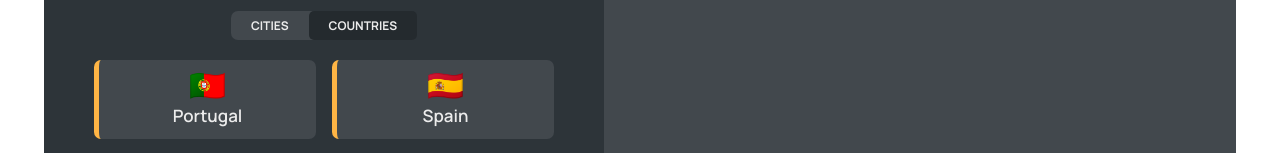
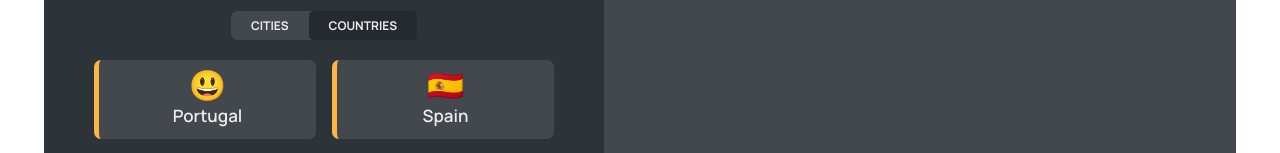
Before and after one commit to houssemdxd/World-Wise, a React (Vite) app: page /app/countries in a window 1280 px wide. Shown: the part 149-302 px from the top of the page. Built offline with nearby package versions, Linux system fonts and the light colour scheme; data requests are answered from the project's data file.

Commit message:
Add Context Api &Consume it

```diff
--- a/src/App.jsx
+++ b/src/App.jsx
@@ -14,42 +14,19 @@
 import CountryList from './Components/CountryList'
 import City from './Components/City'
 import Form from "./Components/Form"
+import { CitiesProvider } from './contexts/CitiesContext'
+
+
+
 
 function App() {
-const [count, setCount] = useState(0)
-const [cities , setCities ] = useState([]);
-const [isLoading ,setIsLoading] =useState(false)
-useEffect(function ()
-{
-async function getCities()
-{
-try{
-    setIsLoading(true)
-
-  const res = await fetch("http://localhost:9000/cities") ;
-
-  const data = await  res.json()
-  console.log(data)
-  setCities(data)
-}catch(error)
-{
-console.log(error.message)
-}finally{
-  setIsLoading(false)
-}
-
-}
-getCities()
-}
-
-
-,[])
 
 
 
   return (
 
 <>
+<CitiesProvider>
    <BrowserRouter>
 
    <Routes>
@@ -61,8 +38,8 @@
     <Route  path="app" element ={<AppLayout/>}  >
 
       <Route path='cities/:id' element={<City/>}></Route>
-      <Route path='cities' element ={<CityList cities={cities} isLoading={isLoading}/>}></Route>
-      <Route path='countries' element ={<CountryList cities={cities} isLoading={isLoading}/>}></Route>
+      <Route path='cities' element ={<CityList />}></Route>
+      <Route path='countries' element ={<CountryList />}></Route>
       <Route path='form' element={<Form/>}  ></Route>
 
 
@@ -73,6 +50,8 @@
    </Routes>
 
     </BrowserRouter>
+
+</CitiesProvider>
     </>
   )
 }
--- a/src/Components/City.jsx
+++ b/src/Components/City.jsx
@@ -1,7 +1,8 @@
 /* eslint-disable no-unused-vars */
 import { useParams } from "react-router-dom";
 import styles from "./City.module.css";
-
+import { useEffect,useState } from "react";
+import Spinner from "./Spinner";
 const formatDate = (date) =>
   new Intl.DateTimeFormat("en", {
     day: "numeric",
@@ -11,25 +12,48 @@
   }).format(new Date(date));
 
 function City() {
+const  [isLoading,setIsLoading] =useState(false);
+const [city , setCity] = useState({});
 
 
 const {id} = useParams()
 
-  // TEMP DATA
-  const currentCity = {
-    cityName: "Lisbon",
-    emoji: "🇵🇹",
-    date: "2027-10-31T15:59:59.138Z",
-    notes: "My favorite city so far!",
-  };
+// API CALL
 
-  const { cityName, emoji, date, notes } = currentCity;
+useEffect(
+  function (){
+
+async function getCity()
+{try{
+setIsLoading(true)
+    const res = await fetch(`http://localhost:9000/cities/${id}`)
+    const data = await res.json()
+    console.log(data)
+    setCity(data);
+}
+catch(e)
+{
+console.log(e.message)
+}finally
+{
+  setIsLoading(false)
+}
+
+}
+getCity()
+  }
+
+  ,[])
+
+  const { cityName, emoji, date, notes } = city;
 
   return (
+    <>
+      {isLoading ? <Spinner/> :
+     <div className={styles.city}>
 
 
-     <div className={styles.city}>
-      <p>City {id}</p>
+
        <div className={styles.row}>
         <h6>City name</h6>
          <h3>
@@ -62,7 +86,8 @@
 
        <div>
      </div>
-   </div>
+   </div>}
+   </>
   );
 }
 
--- a/src/Components/CityList.jsx
+++ b/src/Components/CityList.jsx
@@ -1,9 +1,12 @@
+import { useCities } from "../contexts/CitiesContext";
 import CityItem from "./CityItem";
 import styels from "./CityList.module.css"
 import Spinner from "./Spinner"
 import PropTypes from "prop-types";
 
-export default function CityList({cities,isLoading}) {
+export default function CityList() {
+
+  const {cities,isLoading} = useCities()
 
 if(isLoading) return <Spinner></Spinner>
 
--- a/src/Components/CountryList.jsx
+++ b/src/Components/CountryList.jsx
@@ -1,10 +1,13 @@
 /* eslint-disable react/prop-types */
+import { useCities } from "../contexts/CitiesContext";
 import CountryItem from "./CountryItem";
 import styles from "./CountryList.module.css"
 import Spinner from "./Spinner"
 
 
-export default function CountryList({cities,isLoading}) {
+export default function CountryList() {
+
+  const {cities,isLoading} = useCities()
 
     console.log("the city passed is "+cities)
     if(isLoading) return  <Spinner></Spinner>
--- /dev/null
+++ b/src/contexts/CitiesContext.jsx
@@ -0,0 +1,59 @@
+/* eslint-disable react/prop-types */
+/* eslint-disable no-unused-vars */
+import { createContext ,useState,useEffect, useContext} from "react"
+
+const CitiesContext = createContext()
+
+
+function CitiesProvider({children}){
+
+const [cities , setCities ] = useState([]);
+const [isLoading ,setIsLoading] =useState(false)
+useEffect(function ()
+{
+async function getCities()
+{
+try{
+    setIsLoading(true)
+
+  const res = await fetch("http://localhost:9000/cities") ;
+
+  const data = await  res.json()
+  console.log(data)
+  setCities(data)
+}catch(error)
+{
+console.log(error.message)
+}finally{
+  setIsLoading(false)
+}
+
+}
+getCities()
+}
+
+
+,[])
+
+return <CitiesContext.Provider value={{cities,isLoading}} >
+
+{children}
+
+</CitiesContext.Provider>
+
+}
+function useCities()
+{
+    const context = useContext(CitiesContext)
+    if(context === undefined)
+    {
+        throw new Error("this context its outside the desired component")
+    }
+    return context ;
+
+}
+
+
+
+
+export {CitiesProvider,useCities}
--- a/src/data/cities.json
+++ b/src/data/cities.json
@@ -3,7 +3,7 @@
     {
       "cityName": "Lisbon",
       "country": "Portugal",
-      "emoji": "🇵🇹",
+      "emoji": "😃",
       "date": "2027-10-31T15:59:59.138Z",
       "notes": "My favorite city so far!",
       "position": {
```
